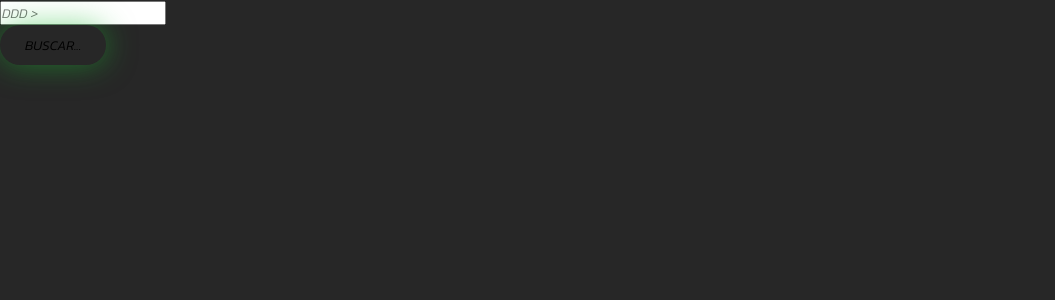
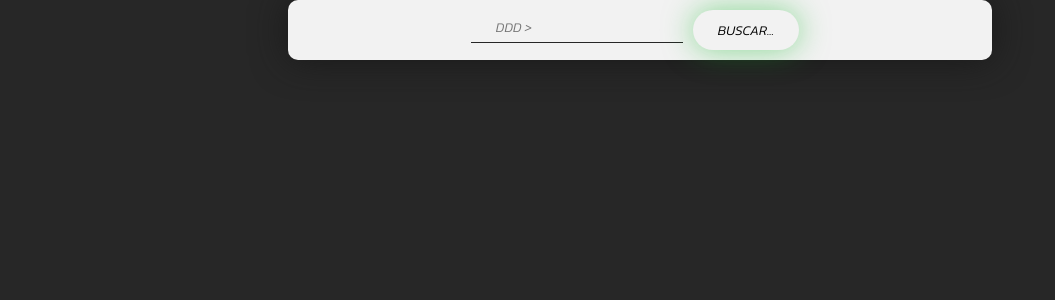
Before and after one commit to ZorroSec/SkyRB, a Python web app: template web/templates/ddd.html in a window 1280 px wide. Shown: the part 55-355 px from the top of the page, without its empty margins (0-1055 px from the left). Run offline with Jinja, Linux system fonts and the light colour scheme; the template is opened without the code that fills it, so the values that code supplies are empty.

Commit message:
estilisando o template ddd e mudando de cites para citie

```diff
--- a/web/static/css/style.css
+++ b/web/static/css/style.css
@@ -107,7 +107,28 @@
     margin-left: 10px;
     margin-right: 10px;
 }
-
+.conteinerDdd{
+    margin: auto;
+    width: 55%;
+    background-color: #f2f2f2;
+    box-shadow: 0 0 2.2em rgba(25,25,25.3);
+    border-radius: 10px;
+    color: black;
+    padding: 10px;
+    display: flex;
+    align-items: center;
+    justify-content: center;
+}
+#ddd{
+    border: none;
+    border-bottom: 1px solid #272727;
+    padding: 5px 25px;
+    background: transparent;
+    outline: none;
+    margin-bottom: 6px;
+    margin-left: 10px;
+    margin-right: 10px;
+}
 footer{
     display: flex;
     align-items: center;
--- a/web/static/scripts/dddApi.js
+++ b/web/static/scripts/dddApi.js
@@ -1,6 +1,6 @@
 const ddd = document.getElementById('ddd')
 const btn = document.getElementById('btn')
-const ret = document.getElementById('ret')
+const ret = document.getElementById('return')
 
 if(btn){
     btn.onclick = ()=>{
@@ -10,7 +10,7 @@
                     ret.innerHTML+=`
                     <div class='returnBusca'>
                         <div class='ddd'>
-                            <i>Cities => ${data.cities[i]}</i>
+                            <i>Citie => ${data.cities[i]}</i>
                         </div>
                     </div>
                     `
```
